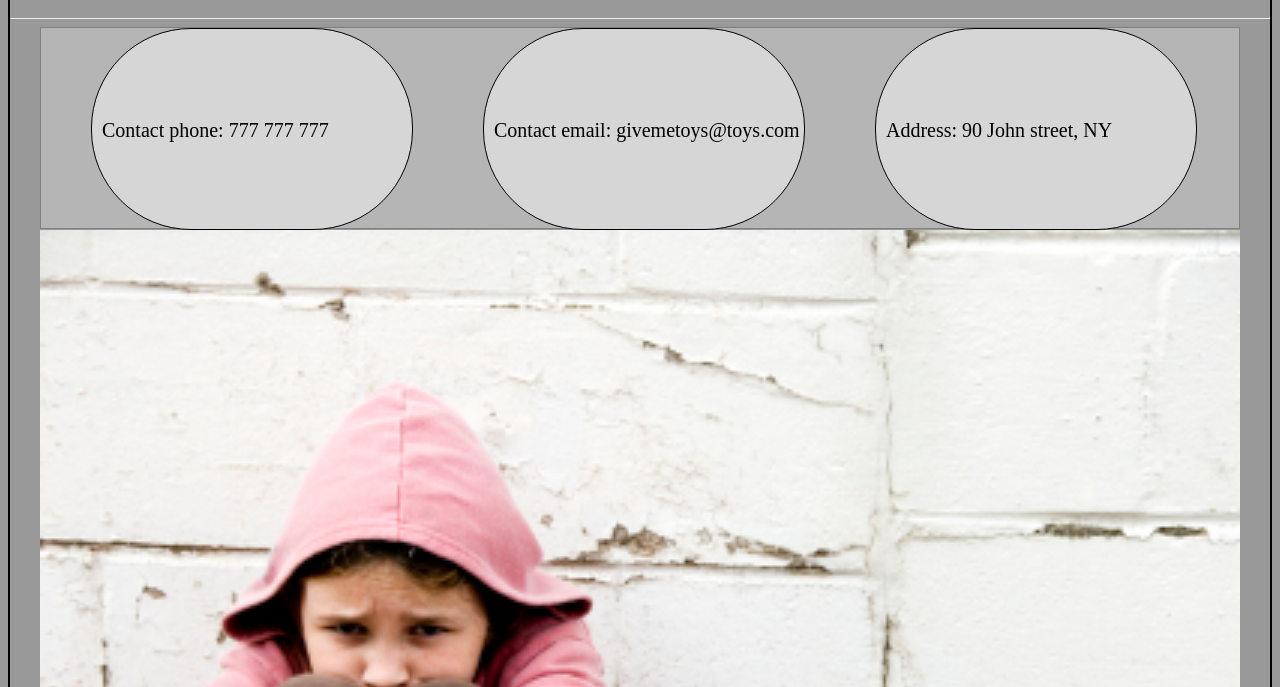
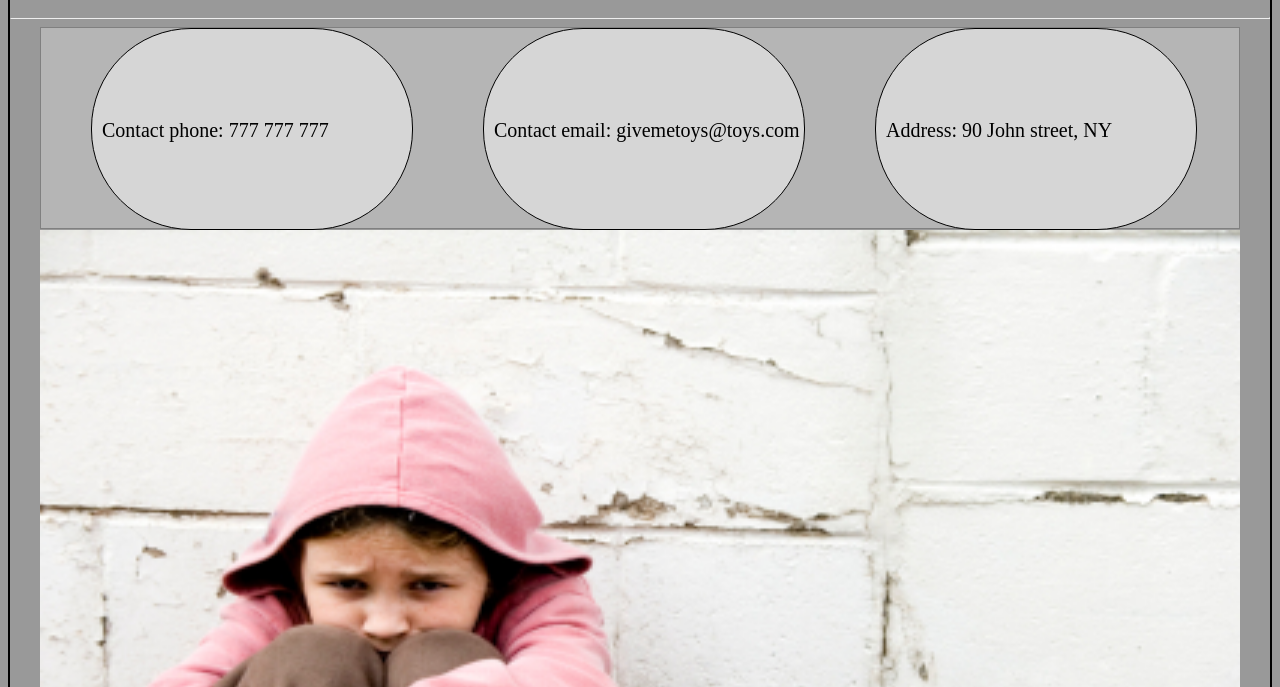
Before and after one commit to OggiDanailov/Homework_Lecture4, a plain HTML site: page page3.html in a window 1280 px wide. Shown: the part 113-800 px from the top of the page. Drawn offline with Linux system fonts and the light colour scheme.

Commit message:
CSS of page 3 fixed

```diff
--- a/style/page3.css
+++ b/style/page3.css
@@ -8,7 +8,7 @@ body {
 
 #container {
 	max-width: 1200px;
-	min-height: 500px;
+	min-height: 400px;
 	margin: 0 auto;
 
 }
@@ -54,7 +54,11 @@ h1 {
 
  img {
  	width: 1200px;
- 	height: 900px;
+ 	height: 800px;
+ }
+
+ #clear {
+ 	clear: both;
  }
 
 	#square_holder {
```
